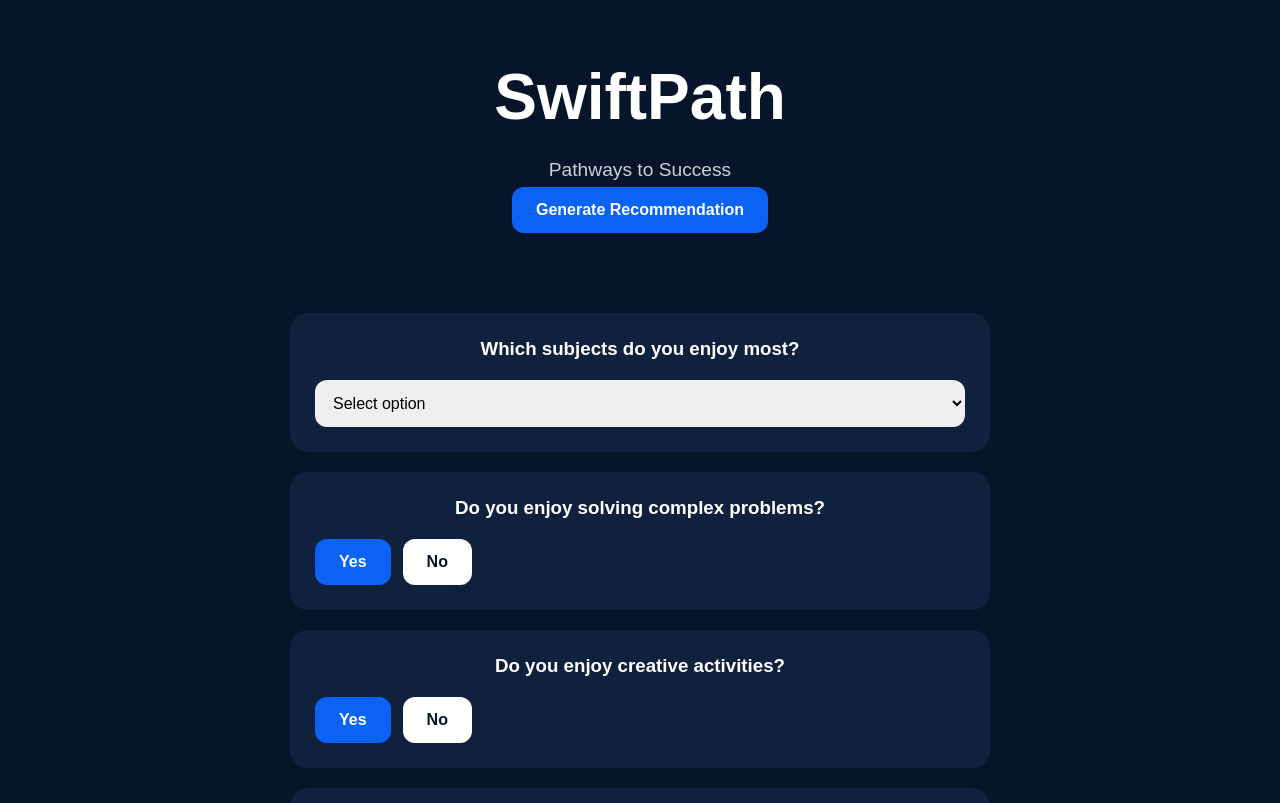
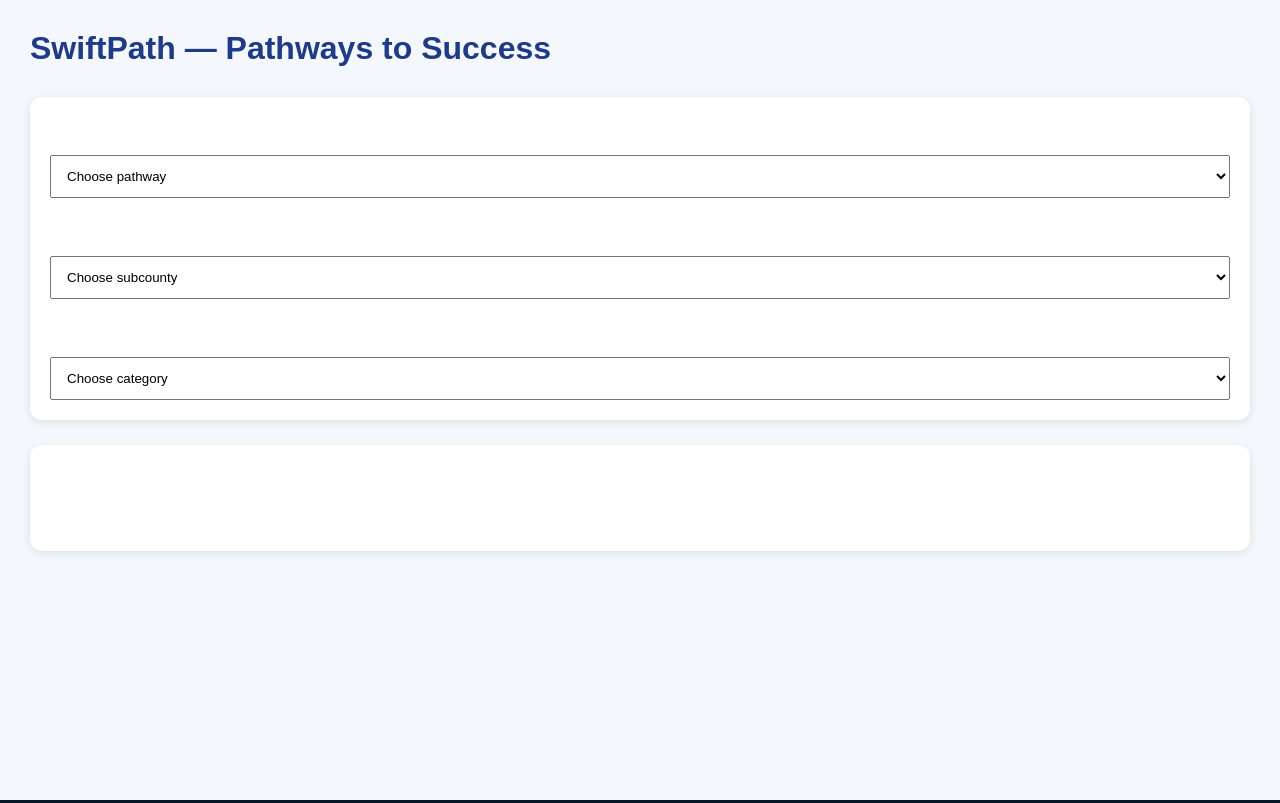
Before and after one commit to 77joses/SwiftPath-, a React (Vite) app: page / in a window 1280 px wide. Shown: the top 803 px of the page. Built offline with nearby package versions, Linux system fonts and the light colour scheme.

Commit message:
Update App.jsx

```diff
--- a/src/App.jsx
+++ b/src/App.jsx
@@ -1,33 +1,18 @@
 import { useState } from "react";
 
-import questions from "./data/questions";
-import subjects from "./data/subjects";
-import counties from "./data/counties";
-import subcounties from "./data/subcounties";
-import schools from "./data/schools";
-import subjectCombinations from "./data/subjectCombinations";
+import kieniWestSchools from "./data/kieniWestSchools";
+import kieniEastSchools from "./data/kieniEastSchools";
+import mathiraSchools from "./data/mathiraSchools";
+import tetuSchools from "./data/tetuSchools";
+import othayaSchools from "./data/othayaSchools";
+import mukurweiniSchools from "./data/mukurweiniSchools";
+import nyeriCentralSchools from "./data/nyeriCentralSchools";
 
-import QuestionCard from "./components/QuestionCard";
-import PerformanceCard from "./components/PerformanceCard";
-import SchoolFilter from "./components/SchoolFilter";
-import SchoolRecommendations from "./components/SchoolRecommendations";
-import CombinationSelector from "./components/CombinationSelector";
+import mountKenyaC2Schools from "./data/mountKenyaC2Schools";
+import c1SchoolsKenya from "./data/c1SchoolsKenya";
 
-export default function App() {
-
-  const [recommendedPathway, setRecommendedPathway] =
-    useState("");
-
-  const [recommendationReason, setRecommendationReason] =
-    useState("");
-
-  const [answers, setAnswers] =
-    useState({});
-
-  const [performances, setPerformances] =
-    useState({});
-
-  const [selectedCounty, setSelectedCounty] =
+function App() {
+  const [selectedPathway, setSelectedPathway] =
     useState("");
 
   const [selectedSubcounty, setSelectedSubcounty] =
@@ -36,517 +21,298 @@ export default function App() {
   const [selectedCategory, setSelectedCategory] =
     useState("");
 
-  const [selectedDisability, setSelectedDisability] =
-    useState("");
+  const nyeriSubcountySchools = {
+    "Kieni West": kieniWestSchools,
 
-  const [selectedCombination, setSelectedCombination] =
-    useState("");
+    "Kieni East": kieniEastSchools,
 
-  const [combinationFeedback, setCombinationFeedback] =
-    useState("");
+    Mathira: mathiraSchools,
 
-  const [pathwayScores, setPathwayScores] =
-    useState([]);
+    Tetu: tetuSchools,
 
-  const handlePerformanceChange = (
-    subject,
-    band
-  ) => {
+    Othaya: othayaSchools,
 
-    setPerformances((prev) => ({
-      ...prev,
-      [subject]: band,
-    }));
+    "Mukurwe-ini": mukurweiniSchools,
+
+    "Nyeri Central": nyeriCentralSchools,
   };
 
-  const handleAnswer = (
-    question,
-    answer
-  ) => {
+  let recommendedSchools = [];
 
-    setAnswers((prev) => ({
-      ...prev,
-      [question]: answer,
-    }));
-  };
+  const selectedSubcountySchools =
+    nyeriSubcountySchools[
+      selectedSubcounty
+    ] || [];
 
-  const analyzeCombination = (
-    pathway
-  ) => {
-
-    if (
-      selectedCombination === ""
-    ) {
-
-      setCombinationFeedback(
-        "Please select a subject combination."
-      );
-
-      return;
-    }
-
-    const combination =
-      selectedCombination.toLowerCase();
-
-    if (
-      pathway === "STEM" &&
-      (
-        combination.includes("physics") ||
-        combination.includes("chemistry") ||
-        combination.includes("biology")
-      )
-    ) {
-
-      setCombinationFeedback(
-        "Excellent combination alignment for STEM pathways."
-      );
-    }
-
-    else if (
-      pathway ===
-        "Arts & Sports Science" &&
-      (
-        combination.includes("art") ||
-        combination.includes("music")
-      )
-    ) {
-
-      setCombinationFeedback(
-        "This combination aligns strongly with creative and arts pathways."
-      );
-    }
-
-    else if (
-      pathway ===
-        "Social Sciences" &&
-      (
-        combination.includes("history") ||
-        combination.includes("business")
-      )
-    ) {
-
-      setCombinationFeedback(
-        "This combination supports Social Sciences progression."
-      );
-    }
-
-    else {
-
-      setCombinationFeedback(
-        "Your chosen combination may not strongly support your recommended pathway. Consider exploring alternative combinations or pathways."
-      );
-    }
-  };
-
-  const generateRecommendation = () => {
-
-    let stemScore = 0;
-    let artsScore = 0;
-    let socialScore = 0;
-
-    let reasons = [];
-
-    if (
-      answers[
-        "Do you enjoy solving complex problems?"
-      ] === "Yes"
-    ) {
-
-      stemScore += 3;
-
-      reasons.push(
-        "You enjoy analytical problem solving."
-      );
-    }
-
-    if (
-      answers[
-        "Do you enjoy creative activities?"
-      ] === "Yes"
-    ) {
-
-      artsScore += 3;
-
-      reasons.push(
-        "You show strong creative interests."
-      );
-    }
-
-    if (
-      performances["Mathematics"] === "EE1" ||
-      performances["Mathematics"] === "EE2"
-    ) {
-
-      stemScore += 4;
-
-      reasons.push(
-        "You performed strongly in Mathematics."
-      );
-    }
-
-    else if (
-      performances["Mathematics"] === "AE" ||
-      performances["Mathematics"] === "BE"
-    ) {
-
-      stemScore -= 2;
-
-      reasons.push(
-        "Your Mathematics performance may make advanced STEM pathways more challenging."
-      );
-    }
-
-    if (
-      performances["Integrated Science"] === "EE1" ||
-      performances["Integrated Science"] === "EE2"
-    ) {
-
-      stemScore += 4;
-
-      reasons.push(
-        "You demonstrated strength in Integrated Science."
-      );
-    }
-
-    if (
-      performances["Visual Arts"] === "EE1" ||
-      performances["Performing Arts"] === "EE1"
-    ) {
-
-      artsScore += 4;
-
-      reasons.push(
-        "Your artistic performance supports creative pathways."
-      );
-    }
-
-    if (
-      performances["Social Studies"] === "EE1" ||
-      performances["Social Studies"] === "EE2"
-    ) {
-
-      socialScore += 4;
-
-      reasons.push(
-        "You performed strongly in Social Studies."
-      );
-    }
-
-    const rankedScores = [
-
-      {
-        pathway: "STEM",
-        score: stemScore,
-      },
-
-      {
-        pathway:
-          "Arts & Sports Science",
-        score: artsScore,
-      },
-
-      {
-        pathway:
-          "Social Sciences",
-        score: socialScore,
-      },
-
-    ];
-
-    rankedScores.sort(
-      (a, b) => b.score - a.score
-    );
-
-    setPathwayScores(
-      rankedScores
-    );
-
-    const topPathway =
-      rankedScores[0].pathway;
-
-    setRecommendedPathway(
-      topPathway
-    );
-
-    setRecommendationReason(
-      reasons.join(" ")
-    );
-
-    analyzeCombination(
-      topPathway
-    );
-  };
-
-  const filteredSchools = schools.filter(
+  const pathwayMatchedSchools =
+    selectedSubcountySchools.filter(
       (school) =>
-      school.pathway ===
-        recommendedPathway &&
-
-      (
-        selectedCounty === "" ||
-        school.county ===
-          selectedCounty
-      ) &&
-
-      (
-        selectedSubcounty === "" ||
-        school.subcounty ===
-          selectedSubcounty
-      ) &&
-
-      (
-        selectedCategory === "" ||
-        school.category ===
-          selectedCategory
-      ) &&
-
-      (
-        selectedDisability === "" ||
-        selectedDisability ===
-          "None" ||
-
-        school.disabilitySupport ===
-          selectedDisability
+        school.pathways.includes(
+          selectedPathway
         )
     );
 
+  recommendedSchools = [
+    ...pathwayMatchedSchools,
+  ];
+
+  if (selectedCategory === "C1") {
+    recommendedSchools = [
+      ...c1SchoolsKenya,
+    ];
+  }
+
+  if (selectedCategory === "C2") {
+    recommendedSchools = [
+      ...pathwayMatchedSchools,
+      ...mountKenyaC2Schools,
+    ];
+  }
+
   return (
-    <div className="container">
-
-      <section className="hero">
-
-        <h1>SwiftPath</h1>
-
-        <p>
-          Pathways to Success
-        </p>
-
-        <button
-          className="primary"
-          onClick={generateRecommendation}
-        >
-          Generate Recommendation
-        </button>
-
-        {recommendedPathway && (
     <div
       style={{
-              background: "#0b63f6",
-              padding: "25px",
-              borderRadius: "18px",
-              marginTop: "40px",
-              width: "100%",
-              maxWidth: "700px",
+        padding: "30px",
+        fontFamily: "Arial",
+        backgroundColor: "#f4f7fb",
+        minHeight: "100vh",
       }}
     >
-
-            <h2>
-              Recommended Pathway
-            </h2>
-
-            <p
+      <h1
         style={{
-                marginTop: "10px",
-                fontSize: "1.3rem",
-                fontWeight: "bold",
+          color: "#1e3a8a",
+          marginBottom: "30px",
         }}
       >
-              {recommendedPathway}
-            </p>
-
-            <p
-              style={{
-                marginTop: "15px",
-                lineHeight: "1.7",
-              }}
-            >
-              {recommendationReason}
-            </p>
+        SwiftPath — Pathways to Success
+      </h1>
 
       <div
         style={{
-                marginTop: "30px",
+          backgroundColor: "white",
+          padding: "20px",
+          borderRadius: "12px",
+          marginBottom: "25px",
+          boxShadow:
+            "0 2px 8px rgba(0,0,0,0.1)",
         }}
       >
+        <h2>Select Pathway</h2>
 
-              <h3>
-                Alternative Pathways
-              </h3>
+        <select
+          value={selectedPathway}
+          onChange={(e) =>
+            setSelectedPathway(
+              e.target.value
+            )
+          }
+          style={{
+            width: "100%",
+            padding: "12px",
+            marginTop: "10px",
+            marginBottom: "20px",
+          }}
+        >
+          <option value="">
+            Choose pathway
+          </option>
 
-              {pathwayScores.map(
-                (item, index) => (
-                  <p
-                    key={index}
+          <option value="STEM">
+            STEM
+          </option>
+
+          <option value="Social Sciences">
+            Social Sciences
+          </option>
+
+          <option value="Arts & Sports Science">
+            Arts & Sports Science
+          </option>
+        </select>
+
+        <h2>Select Subcounty</h2>
+
+        <select
+          value={selectedSubcounty}
+          onChange={(e) =>
+            setSelectedSubcounty(
+              e.target.value
+            )
+          }
           style={{
+            width: "100%",
+            padding: "12px",
+            marginTop: "10px",
+            marginBottom: "20px",
+          }}
+        >
+          <option value="">
+            Choose subcounty
+          </option>
+
+          <option value="Kieni West">
+            Kieni West
+          </option>
+
+          <option value="Kieni East">
+            Kieni East
+          </option>
+
+          <option value="Mathira">
+            Mathira
+          </option>
+
+          <option value="Tetu">
+            Tetu
+          </option>
+
+          <option value="Othaya">
+            Othaya
+          </option>
+
+          <option value="Mukurwe-ini">
+            Mukurwe-ini
+          </option>
+
+          <option value="Nyeri Central">
+            Nyeri Central
+          </option>
+        </select>
+
+        <h2>Select School Category</h2>
+
+        <select
+          value={selectedCategory}
+          onChange={(e) =>
+            setSelectedCategory(
+              e.target.value
+            )
+          }
+          style={{
+            width: "100%",
+            padding: "12px",
             marginTop: "10px",
           }}
         >
-                    {index + 1}.
-                    {" "}
-                    {item.pathway}
-                    {" "}
-                    ({item.score} points)
-                  </p>
-                )
-              )}
+          <option value="">
+            Choose category
+          </option>
 
+          <option value="C1">
+            C1 National Schools
+          </option>
+
+          <option value="C2">
+            C2 Extra County Schools
+          </option>
+
+          <option value="C3">
+            C3 County Schools
+          </option>
+
+          <option value="C4">
+            C4 Subcounty Schools
+          </option>
+        </select>
       </div>
 
       <div
         style={{
-                marginTop: "30px",
+          backgroundColor: "white",
+          padding: "20px",
+          borderRadius: "12px",
+          boxShadow:
+            "0 2px 8px rgba(0,0,0,0.1)",
         }}
       >
-
-              <h3>
-                Subject Combination Analysis
-              </h3>
-
-              <p
+        <h2
           style={{
-                  marginTop: "12px",
-                  lineHeight: "1.7",
+            marginBottom: "20px",
           }}
         >
-                {combinationFeedback}
-              </p>
-
-            </div>
-
-          </div>
-        )}
-
-        <div
-          style={{
-            marginTop: "60px",
-            width: "100%",
-            display: "flex",
-            flexDirection: "column",
-            alignItems: "center",
-          }}
-        >
-
-          {questions.map((item) => (
-            <QuestionCard
-              key={item.id}
-              question={item.question}
-              type={item.type}
-              options={item.options}
-              onAnswer={(answer) =>
-                handleAnswer(
-                  item.question,
-                  answer
-                )
-              }
-            />
-          ))}
-
-        </div>
-
-        <div
-          style={{
-            marginTop: "80px",
-            width: "100%",
-            display: "flex",
-            flexDirection: "column",
-            alignItems: "center",
-          }}
-        >
-
-          <h2>
-            Subject Performance
-          </h2>
-
-          {subjects.map((subject, index) => (
-            <PerformanceCard
-              key={index}
-              subject={subject}
-              onPerformanceChange={
-                handlePerformanceChange
-              }
-            />
-          ))}
-
-        </div>
-
-        <div
-          style={{
-            marginTop: "80px",
-            width: "100%",
-            display: "flex",
-            flexDirection: "column",
-            alignItems: "center",
-          }}
-        >
-
-          <h2>
-            Subject Combination
-          </h2>
-
-          <CombinationSelector
-            combinations={
-              subjectCombinations
-            }
-            onCombinationChange={
-              setSelectedCombination
-            }
-          />
-
-        </div>
-
-        <div
-          style={{
-            marginTop: "80px",
-            width: "100%",
-            display: "flex",
-            flexDirection: "column",
-            alignItems: "center",
-          }}
-        >
-
-          <SchoolFilter
-            counties={counties}
-            subcounties={subcounties}
-            onCountyChange={
-              setSelectedCounty
-            }
-            onSubcountyChange={
-              setSelectedSubcounty
-            }
-            onCategoryChange={
-              setSelectedCategory
-            }
-            onDisabilityChange={
-              setSelectedDisability
-            }
-          />
-
-        </div>
-
-        {recommendedPathway && (
-          <div
-            style={{
-              marginTop: "80px",
-              width: "100%",
-              display: "flex",
-              flexDirection: "column",
-              alignItems: "center",
-            }}
-          >
-
-            <h2>
           Recommended Schools
         </h2>
 
-            <SchoolRecommendations
-              schools={filteredSchools}
-            />
+        {recommendedSchools.length ===
+        0 ? (
+          <p>
+            Select pathway, subcounty,
+            and category to see school
+            recommendations.
+          </p>
+        ) : (
+          recommendedSchools.map(
+            (school, index) => (
+              <div
+                key={index}
+                style={{
+                  border:
+                    "1px solid #ccc",
+                  borderRadius: "10px",
+                  padding: "15px",
+                  marginBottom: "15px",
+                  backgroundColor:
+                    "#f9f9f9",
+                }}
+              >
+                <h3>{school.name}</h3>
 
+                <p>
+                  <strong>
+                    County:
+                  </strong>{" "}
+                  {school.county}
+                </p>
+
+                <p>
+                  <strong>
+                    Category:
+                  </strong>{" "}
+                  {school.category}
+                </p>
+
+                <p>
+                  <strong>
+                    Gender:
+                  </strong>{" "}
+                  {school.gender}
+                </p>
+
+                <p>
+                  <strong>
+                    Accommodation:
+                  </strong>{" "}
+                  {
+                    school.accommodation
+                  }
+                </p>
+
+                <p>
+                  <strong>
+                    Pathways:
+                  </strong>{" "}
+                  {school.pathways?.join(
+                    ", "
+                  )}
+                </p>
+
+                {school.tracks && (
+                  <p>
+                    <strong>
+                      Tracks:
+                    </strong>{" "}
+                    {school.tracks.join(
+                      ", "
+                    )}
+                  </p>
+                )}
               </div>
+            )
+          )
         )}
-
-      </section>
-
+      </div>
     </div>
   );
 }
+
+export default App;
```
Lines whose indentation alone changed are shown as unchanged.
